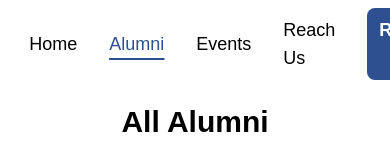
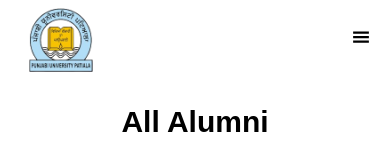
Before and after one commit to Kanikabhatia08/Alumni-website, a React (Create React App) app: page /Alumni in a window 390 px wide. Shown: the top 160 px of the page. Built offline with nearby package versions, Linux system fonts and the light colour scheme.

Commit message:
responsive

```diff
--- a/src/components/Footer.jsx
+++ b/src/components/Footer.jsx
@@ -57,7 +57,7 @@ export const Footer = () => {
                                     <a href="https://www.linkedin.com/school/punjabi-university-patiala/" class="text-gray-500 hover:text-gray-900 dark:hover:text-white" target='blank'>
                                         <FaLinkedin />
                                     </a>
-                                    <a href="https://www.instagram.com/pbiunipatiala/profilecard/?igsh=emYyY3FueW1lbmxy" class="text-gray-500 hover:text-gray-900 dark:hover:text-white ms-5">
+                                    <a href="https://www.instagram.com/pbiunipatiala/profilecard/?igsh=emYyY3FueW1lbmxy" class="text-gray-500 hover:text-gray-900 dark:hover:text-white ms-5" target='blank'>
                                         <FaInstagram />
                                     </a>
                                 </div>
--- a/src/components/Navbar.jsx
+++ b/src/components/Navbar.jsx
@@ -1,4 +1,5 @@
 import React from 'react';
+import { GiHamburgerMenu } from "react-icons/gi";
 import { Link, useLocation } from 'react-router-dom';
 
 export const Navbar = () => {
@@ -23,8 +24,11 @@ export const Navbar = () => {
                 <div className='w-16'>
                     <img src='/images/logo.png' alt='Punjabi University' />
                 </div>
+                <div className='absolute top-7 right-5 flex items-center md:hidden'>
+                    <GiHamburgerMenu />
+                </div>
                 <div>
-                    <ul className="flex gap-8 font-medium items-center underline-offset-8">
+                    <ul className="hidden md:flex gap-8 font-medium items-center underline-offset-8">
                         <li className={`hover:underline hover:text-darkBlue decoration-2 ${isActive('/') ? 'underline text-darkBlue' : ''}`}>
                             <Link to='/'>Home</Link>
                         </li>
--- a/src/components/Team.jsx
+++ b/src/components/Team.jsx
@@ -24,7 +24,7 @@ const members = [
     {
         img: "/images/vishalSir.jpg",
         name: "Dr. Vishal Goyal",
-        title: "Proffesor",
+        title: "Professor",
         institution: "Department of Computer Science, Punjabi University, Patiala",
         linkedIn: "https://www.linkedin.com/in/vishal-goyal-0012516/",
     },
--- a/src/pages/Alumni.jsx
+++ b/src/pages/Alumni.jsx
@@ -106,7 +106,7 @@ export default function Alumni() {
                             value={searchTerm}
                             onChange={(e) => setSearchTerm(e.target.value)}
                             onFocus={handleFocus} // Keep the input focused to allow typing
-                            className="w-[50%] px-4 py-2 border border-gray-300 rounded-lg shadow-md focus:outline-none focus:ring-2 focus:ring-blue-500"
+                            className=" w-[80%] md:w-[50%] px-4 py-2 border border-gray-300 rounded-lg shadow-md focus:outline-none focus:ring-2 focus:ring-blue-500"
                         />
                     </form>
                 </div>
@@ -115,13 +115,13 @@ export default function Alumni() {
             {/* Alumni List Section */}
             <div className="max-w-[90%] md:max-w-[85%] mx-auto my-10 md:my-24">
                 {filteredData.length > 0 ? (
-                    <div className="grid grid-cols-1 sm:grid-cols-2 md:grid-cols-3 lg:grid-cols-4 gap-6 md:gap-8">
+                    <div className="grid grid-cols-2 md:grid-cols-3 lg:grid-cols-4 gap-6 md:gap-8">
                         {filteredData.map((item, index) => (
                             <div
                                 key={index}
                                 className="bg-white shadow-lg rounded-lg overflow-hidden transition-transform transform hover:scale-105"
                             >
-                                <div className="h-96">
+                                <div className="md:h-96">
                                     <img
                                         src={item.Image || '/images/user.jpg'}
                                         alt={item.Name}
```
